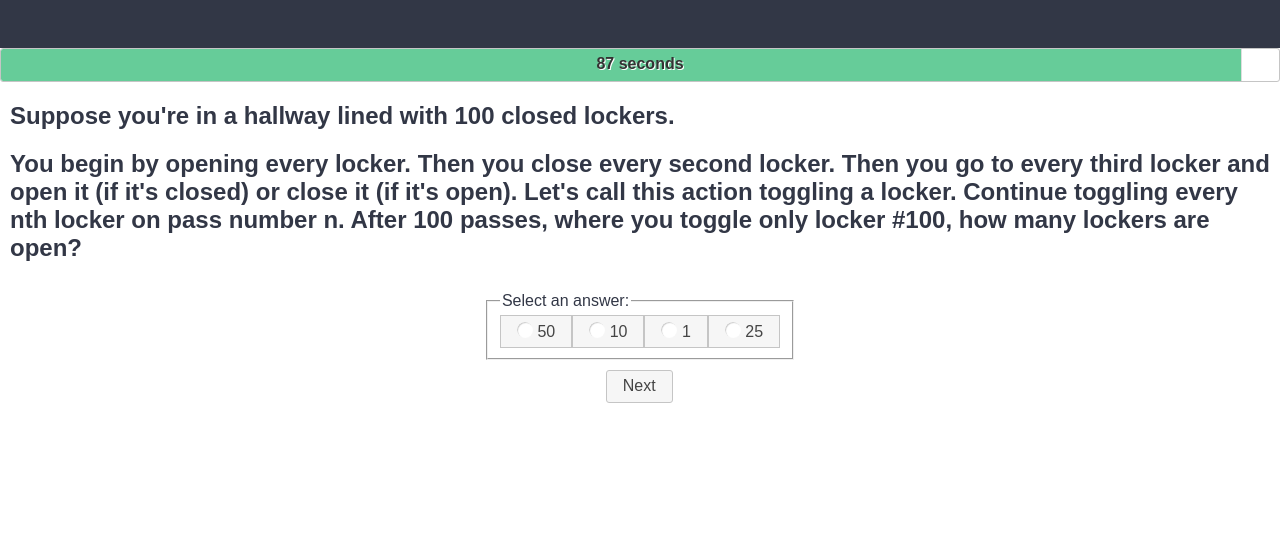
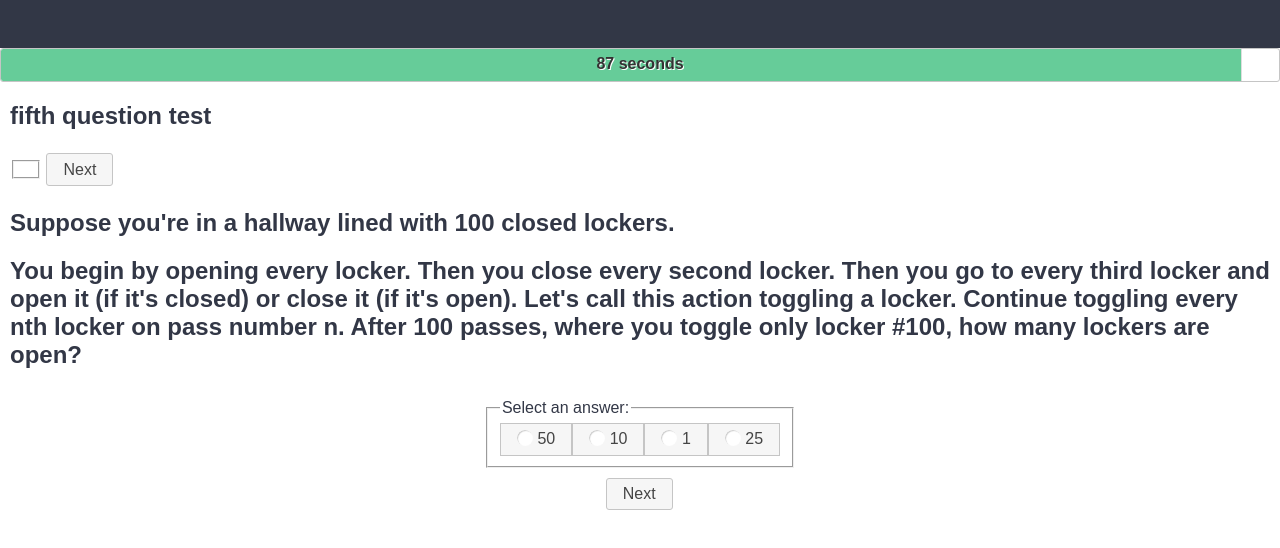
Before and after one commit to viktorpenelski/paysafe-quiz, a plain HTML site: page quiz.html in a window 1280 px wide. Both pictures are taken after a click on the button "Start". Shown: the part 202-750 px from the top of the page. Drawn offline with Linux system fonts and the light colour scheme.

Commit message:
show placeholder q on top of old quesitons

```diff
--- a/assets/quiz.js
+++ b/assets/quiz.js
@@ -65,7 +65,8 @@ $(function () {
     let step = 0;
 
     let qState = new QuestionStorage();
-    console.log(qState.get3RandomQuestions());
+    let questions = qState.get3RandomQuestions();
+    console.log(questions);
 
     $("input").checkboxradio();
     $("fieldset").controlgroup();
@@ -86,6 +87,7 @@ $(function () {
             window.location.reload(true);
         }
 
+        $("#placeholder_question").text(questions[step].question);
         step++;
     });
     var progressbar = $("#progressbar");
@@ -111,6 +113,7 @@ $(function () {
     }
 
     function finish() {
+        $("#placeholder").hide();
         progressbar.progressbar("value", 0);
         $("#step-1").hide();
         $("#step-2").hide();
--- a/quiz.html
+++ b/quiz.html
@@ -20,6 +20,12 @@
         <center>
             <div class="progress-label">90 seconds</div>
         </center>
+    </div>
+    <div id="placeholder" class="widget section-content" style="display: block;">
+        <h2 id="placeholder_question"></h2>
+        <fieldset id="placeholder_fieldset">
+        </fieldset>
+        <button>Next</button>
     </div>
     <div id="step-0" class="widget section-content" style="display: block;">
         <center><button style="margin-top: 100px;">Start</button></center>
```
